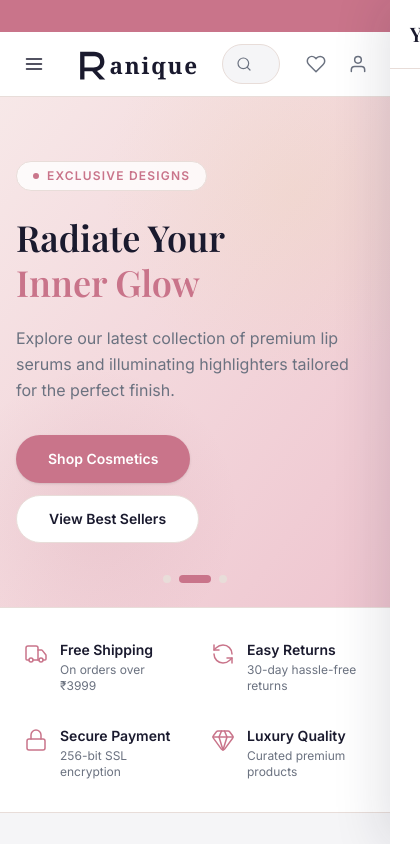
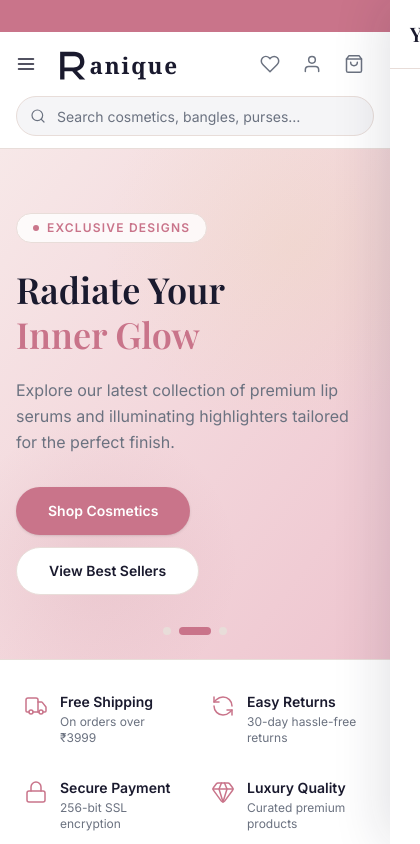
Before and after one commit to Ashraf7786/ranique, a Next.js app: page / in a window 390 px wide. Shown: the top 844 px of the page, 420 px wide, since content can reach past the window. Built offline with nearby package versions, Linux system fonts and the light colour scheme; a web font is replaced by a local one.

Commit message:
Fix header layout for mobile devices to prevent cutting off icons

```diff
--- a/components/layout/Header.tsx
+++ b/components/layout/Header.tsx
@@ -244,14 +244,17 @@ export function Header() {
           </marquee>
         </div>
         <div className="max-w-7xl mx-auto px-4 sm:px-6 lg:px-8">
-          {/* Desktop / Tablet row */}
-          <div className="flex items-center h-16 gap-4">
+          {/* Top row */}
+          <div className="flex items-center justify-between h-16 gap-2 sm:gap-4">
+
+            {/* Left Section: Menu & Logo */}
+            <div className="flex items-center">
               {/* Mobile hamburger */}
               <button
                 id="mobile-menu-btn"
                 onClick={() => setMobileMenuOpen(true)}
                 aria-label="Open navigation menu"
-              className="lg:hidden p-2 rounded-full hover:bg-brand-mist transition-colors"
+                className="lg:hidden p-2 -ml-2 mr-1 rounded-full hover:bg-brand-mist transition-colors"
               >
                 <MenuIcon className="w-5 h-5 text-brand-ink" />
               </button>
@@ -259,7 +262,7 @@ export function Header() {
               {/* Logo */}
               <Link
                 href="/"
-              className="shrink-0 mr-2 flex items-center group transition-colors"
+                className="shrink-0 flex items-center group transition-colors"
                 aria-label="Ranique Home"
               >
                 <svg width="130" height="36" viewBox="0 0 150 40" fill="none" xmlns="http://www.w3.org/2000/svg" className="text-brand-ink group-hover:text-brand-rose transition-colors duration-300">
@@ -271,9 +274,10 @@ export function Header() {
                   <circle cx="23" cy="22" r="20" stroke="#C9748A" strokeWidth="1.5" className="opacity-0 group-hover:opacity-50 transition-opacity duration-500" />
                 </svg>
               </Link>
+            </div>
 
             {/* Desktop nav */}
-            <nav className="hidden lg:flex items-center gap-1 ml-2">
+            <nav className="hidden lg:flex items-center gap-1 ml-4">
               {NAV_LINKS.slice(1).map((link) => (
                 <Link
                   key={link.href}
@@ -285,8 +289,8 @@ export function Header() {
               ))}
             </nav>
 
-            {/* Search — grows to fill space */}
-            <SearchBar className="flex-1 max-w-md mx-auto lg:mx-4" />
+            {/* Search (Desktop) */}
+            <SearchBar className="hidden md:flex flex-1 max-w-md mx-4 lg:mx-8" />
 
             {/* Right icons */}
             <div className="flex items-center gap-0.5 sm:gap-1">
@@ -321,6 +325,11 @@ export function Header() {
               </button>
             </div>
           </div>
+
+          {/* Mobile Search Row (Hidden on md and up) */}
+          <div className="md:hidden pb-3">
+            <SearchBar className="w-full" />
+          </div>
         </div>
       </header>
 
```
Lines whose indentation alone changed are shown as unchanged.
